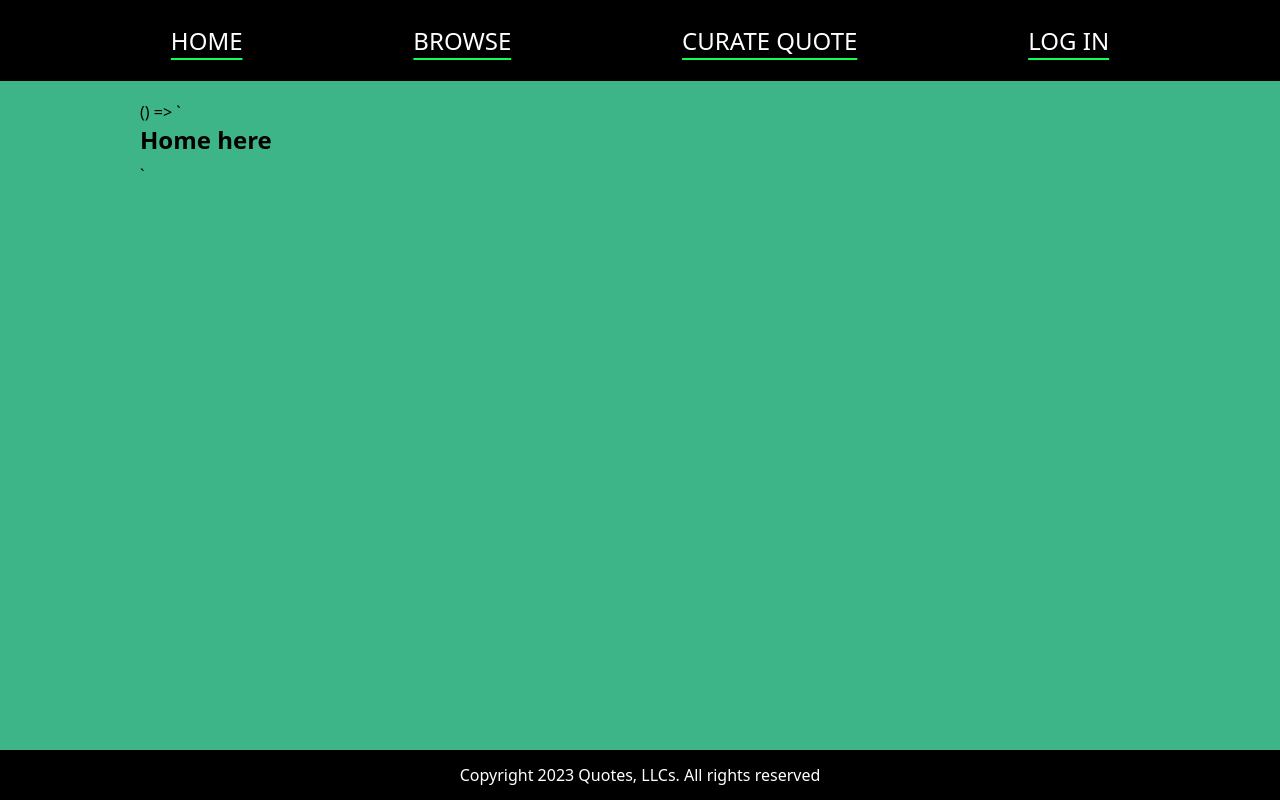
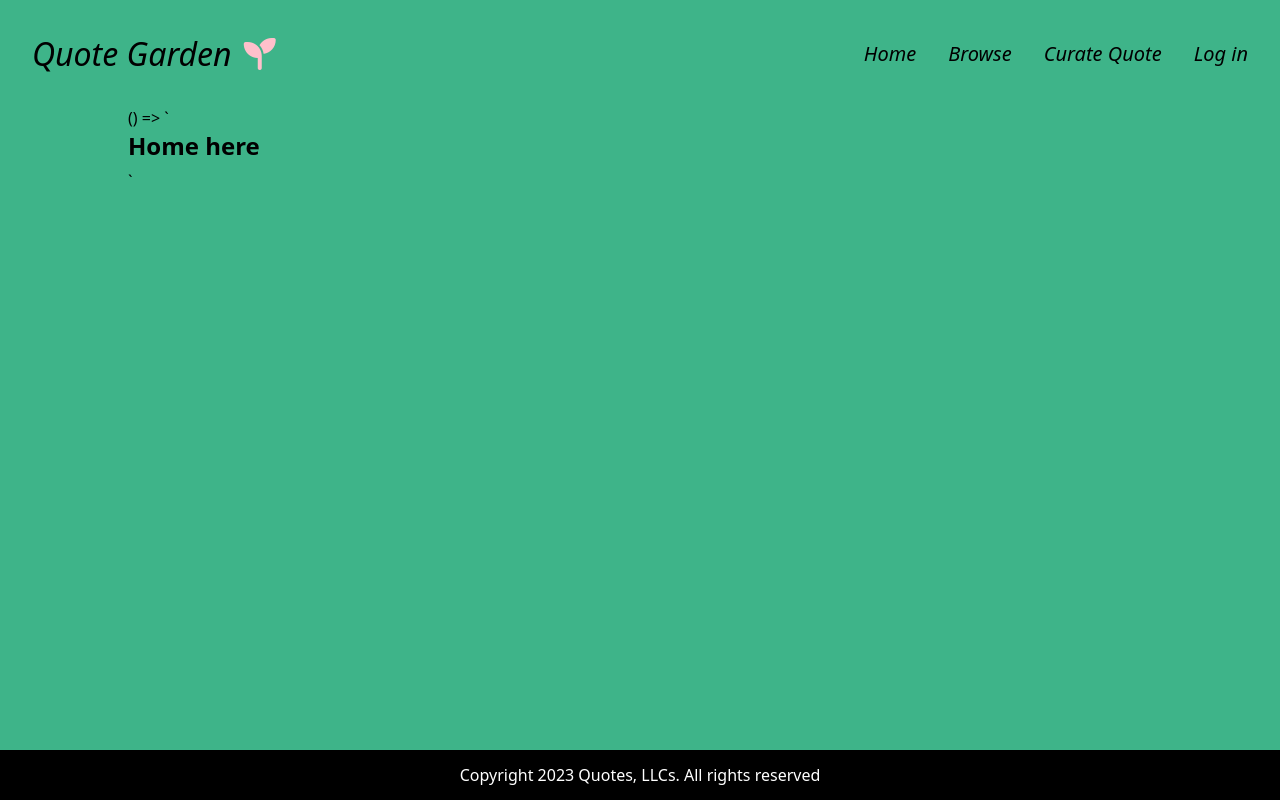
Before and after one commit to iupui-multi-device-certificate/n315-homework-02, a website with bundled scripts: page index.html in a window 1280 px wide. Built offline with nearby package versions, Linux system fonts and the light colour scheme.

Commit message:
fix: nav

```diff
--- a/index.html
+++ b/index.html
@@ -5,18 +5,27 @@
     <meta http-equiv="X-UA-Compatible" content="IE=edge" />
     <meta name="viewport" content="width=device-width, initial-scale=1.0" />
     <title>Quotes</title>
-
+    <link
+      rel="stylesheet"
+      href="https://cdnjs.cloudflare.com/ajax/libs/font-awesome/6.3.0/css/all.min.css"
+      integrity="sha512-SzlrxWUlpfuzQ+pcUCosxcglQRNAq/DZjVsC0lE40xsADsfeQoEypE+enwcOiGjk/bSuGGKHEyjSoQ1zVisanQ=="
+      crossorigin="anonymous"
+      referrerpolicy="no-referrer"
+    />
     <link rel="stylesheet" href="css/styles.css" />
   </head>
   <body class="container">
-    <!-- TODO: create logo image ?? -->
-    <div class="logo"></div>
     <!-- leave links underlined to stick with semantic principles -->
     <nav class="navbar">
-      <a class="upper" href="#home">Home</a>
-      <a class="upper" href="#browse">Browse</a>
-      <a class="upper" href="#">Curate Quote</a>
-      <a id="contact" class="upper" href="#">Log in</a>
+      <div class="logo">
+        Quote Garden <i class="fa-solid fa-fw fa-seedling"></i>
+      </div>
+      <div class="nav-links">
+        <a href="#home">Home</a>
+        <a href="#browse">Browse</a>
+        <a href="#">Curate Quote</a>
+        <a href="#">Log in</a>
+      </div>
     </nav>
     <main>
       <div class="content" id="app"></div>
--- a/scss/components/_navigation.scss
+++ b/scss/components/_navigation.scss
@@ -1,37 +1,28 @@
 .navbar {
+  padding: $spacing-xl;
   display: flex;
   align-items: center;
-  justify-content: space-evenly;
+  justify-content: space-between;
 
-  margin-bottom: $spacing;
-  padding-top: $spacing-lg;
-  padding-bottom: $spacing-lg;
+  font-size: 1.25rem;
+  font-style: italic;
 
-  font-size: 1.5rem;
-
-  background-color: black;
-
-  a {
-    color: $brand-light;
-    text-decoration-color: $brand-primary;
-    text-decoration-thickness: 2px;
-    text-underline-offset: 0.5rem;
-    &:hover {
-      color: $brand-primary;
-      text-decoration-color: $brand-light;
+  color: $brand-dark;
+  .logo {
+    font-size: 2rem;
+    .fa-solid {
+      color: pink;
     }
   }
 
-  .logo-link {
-    color: $brand-primary;
-
-    text-decoration-color: $brand-light;
-    i {
-      margin-right: 0.5rem;
-    }
-    &:hover {
-      color: $brand-light;
-      text-decoration-color: $brand-primary;
+  .nav-links {
+    display: flex;
+    align-items: center;
+    justify-content: space-evenly;
+    gap: $spacing-xl;
+    a {
+      color: $brand-dark;
+      text-decoration: none;
     }
   }
 }
--- a/scss/core/_base.scss
+++ b/scss/core/_base.scss
@@ -25,7 +25,7 @@ body {
 .content {
   margin: 0 auto $spacing auto;
   width: 80%;
-  // background-color: white;
-  border-radius: 0.375rem;
-  padding: 0.75rem;
+  // // background-color: white;
+  // // border-radius: 0.375rem;
+  // padding: 0.75rem;
 }
--- a/scss/core/_variables.scss
+++ b/scss/core/_variables.scss
@@ -13,7 +13,8 @@ $brand-primary-shadow: rgba(#0fff50, 0.1);
 
 $border-radius: 0.375rem;
 $spacing: 0.5rem;
-$spacing-lg: 1.5rem;
+$spacing-lg: 1rem;
+$spacing-xl: 2rem;
 
 //Research to help decide what breakpoints to use
 // https://getbootstrap.com/docs/5.2/layout/breakpoints/
```
Also changed, not shown: css/styles.css.
